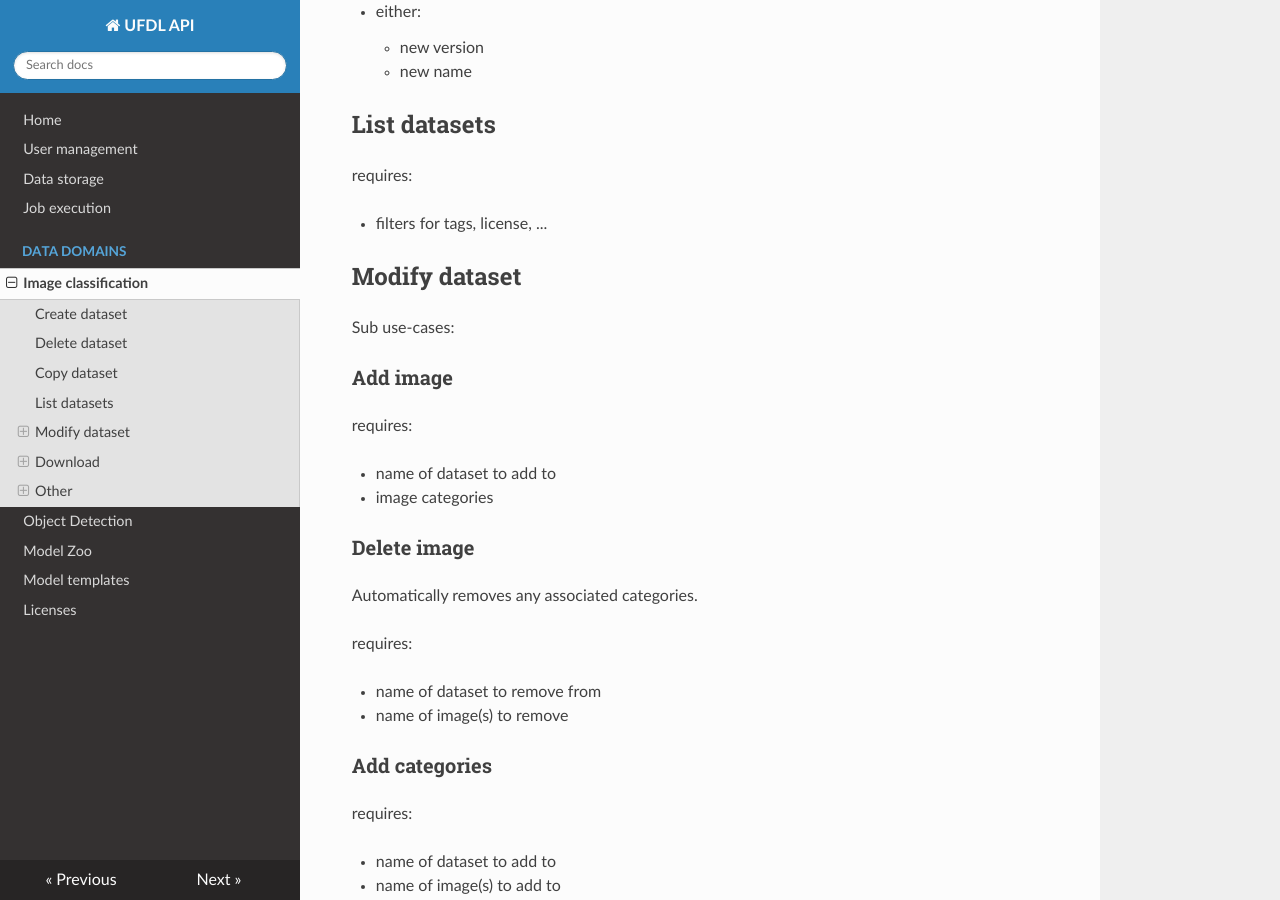
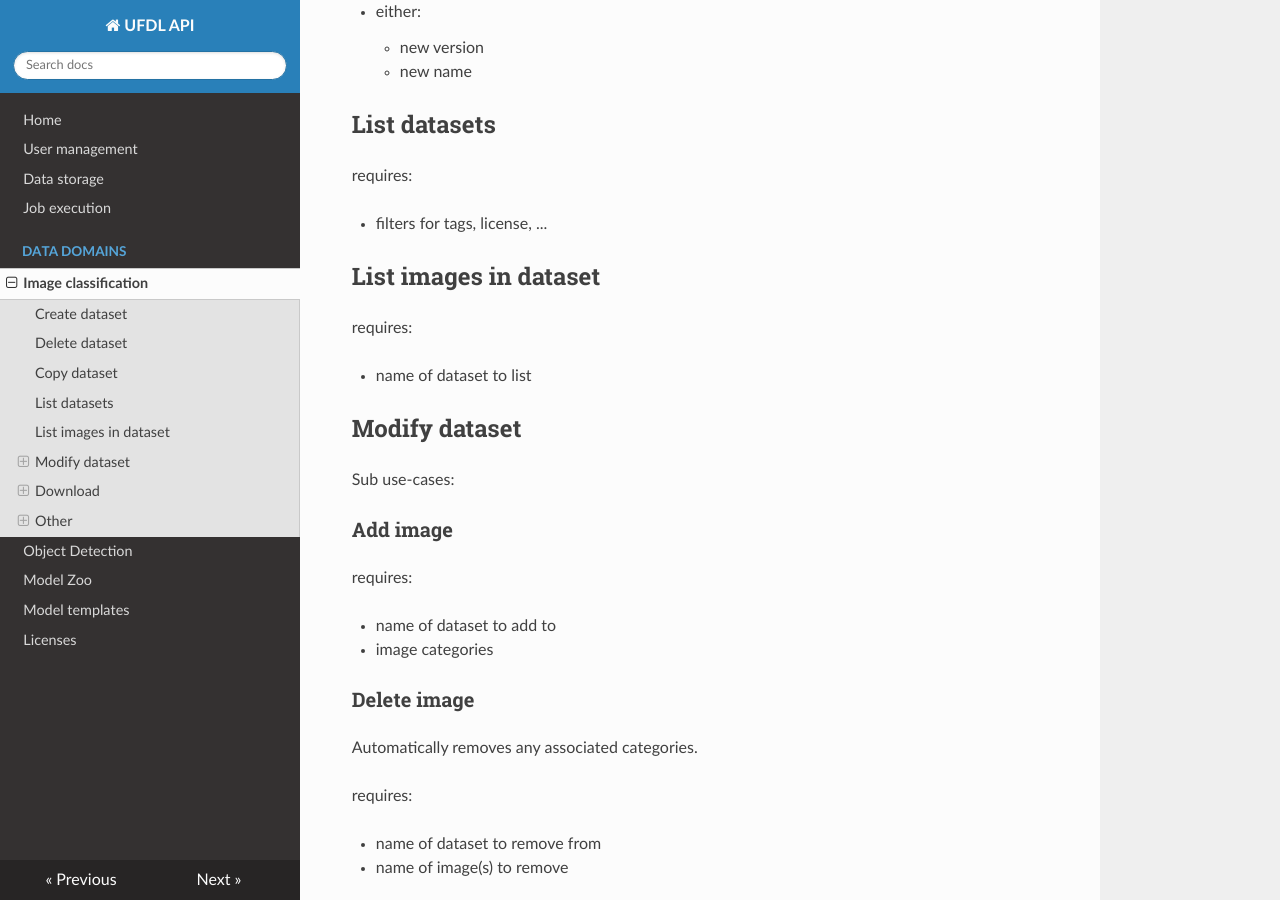
Before and after one commit to waikato-ufdl/ufdl-api, an MkDocs documentation site: the page built from docs/image_classification.md, in a window 1280 px wide and 900 px high, scrolled down 808 px. Built offline with MkDocs 1.6.1, drawn with Linux system fonts in a browser that asks for light colours; nearby versions of some CDN libraries.

Commit message:
added action to list images in dataset

```diff
--- a/docs/image_classification.md
+++ b/docs/image_classification.md
@@ -40,6 +40,13 @@ requires:
 requires:
 
   * filters for tags, license, ...
+
+
+## List images in dataset
+
+requires:
+
+  * name of dataset to list
 
 
 ## Modify dataset
--- a/docs/object_detection.md
+++ b/docs/object_detection.md
@@ -43,6 +43,13 @@ requires:
 requires:
 
   * filters for tags, license, ...
+
+
+## List images in dataset
+
+requires:
+
+  * name of dataset to list
 
 
 ## Modify dataset
```
